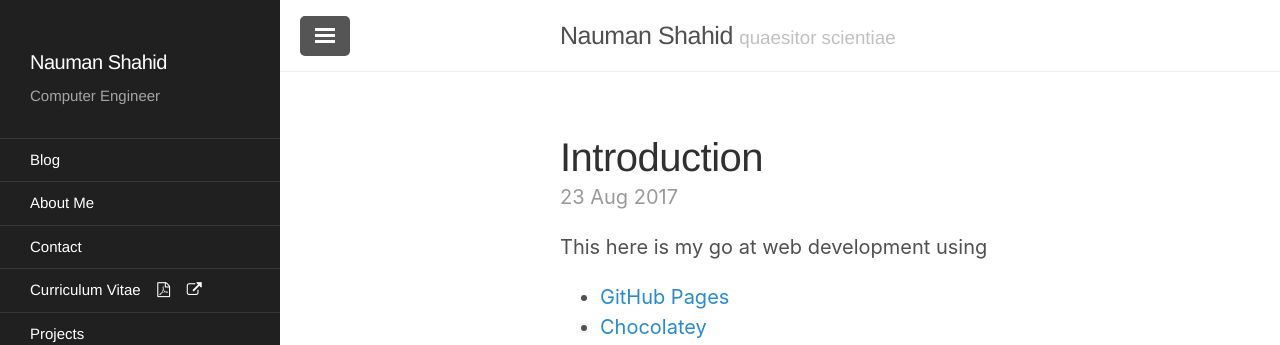
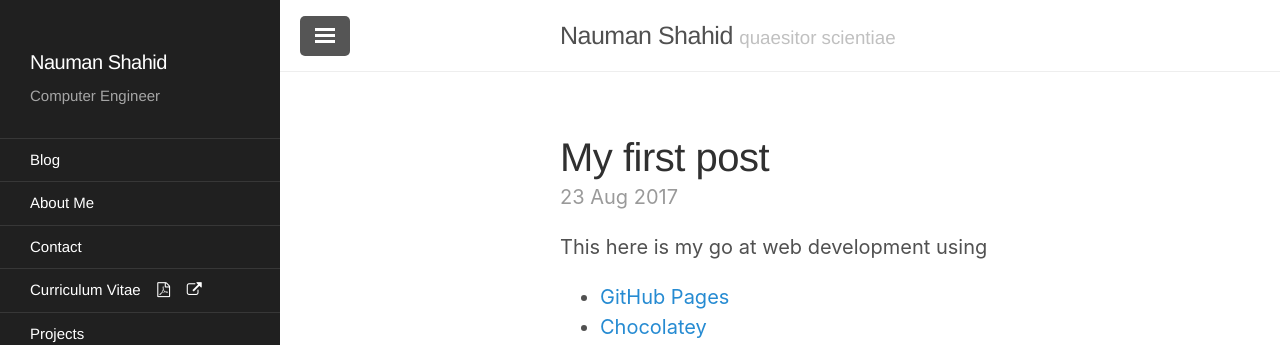
Before and after one commit to NaumanShahid/naumanshahid.github.io, a Jekyll site: the page built from _posts/2017-08-23-first-post.md, in a window 1280 px wide and 1242 px high. Shown: the top 345 px of the window. Built offline with Jekyll 4.4.1, drawn with Linux system fonts in a browser that asks for light colours; some web fonts are replaced.

Commit message:
Minor modification
 - title of first blog post
 - cv job description

```diff
--- a/_posts/2017-08-23-first-post.md
+++ b/_posts/2017-08-23-first-post.md
@@ -1,6 +1,6 @@
 ---
 layout: post
-title: Introduction
+title: My first post
 ---
 
 This here is my go at web development using
```
Also changed, not shown: 1 other file.
